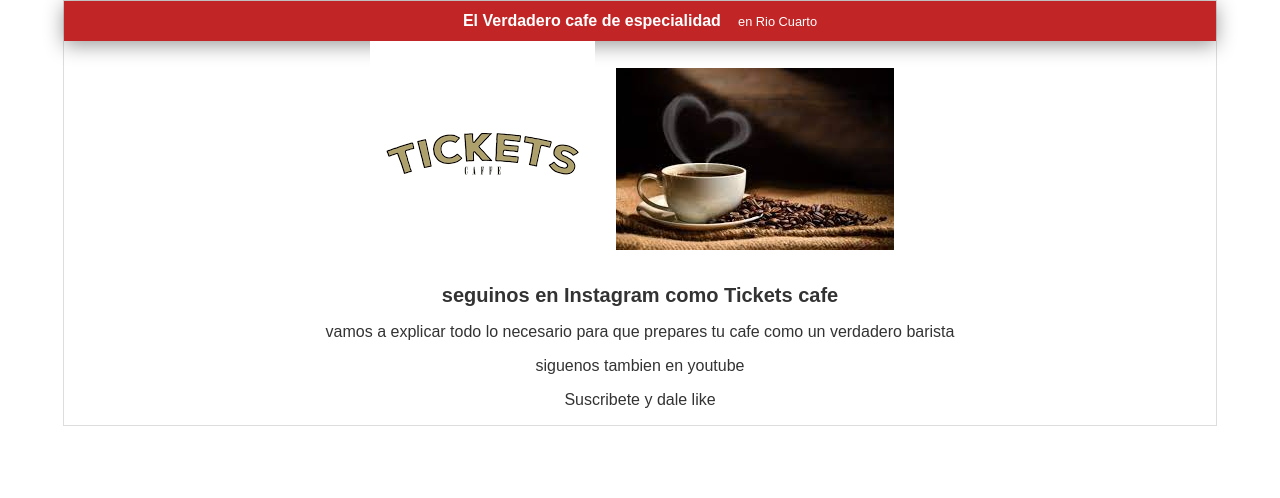
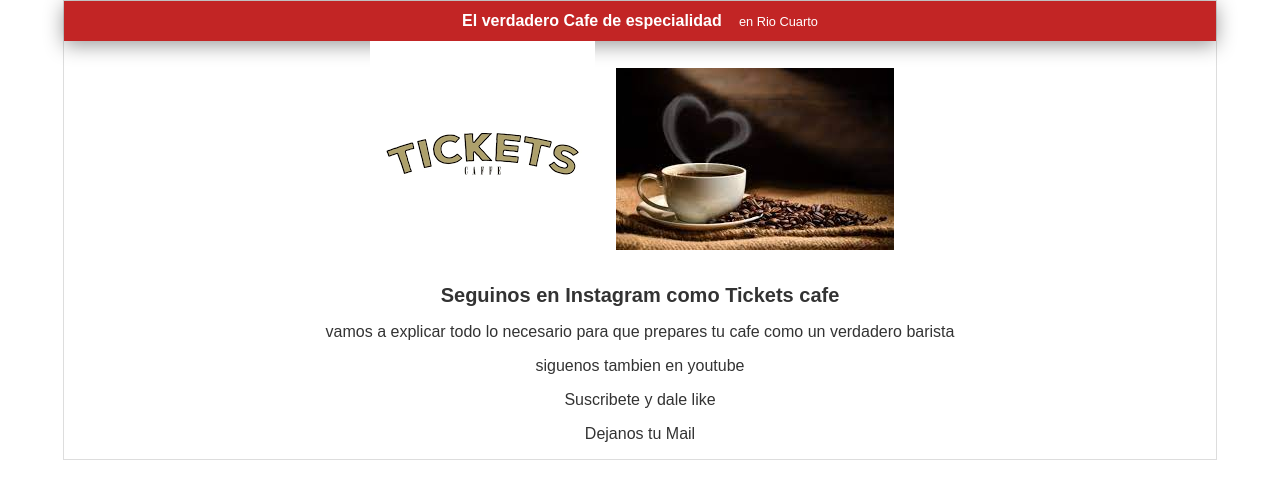
Before and after one commit to Marianod2003/tickets-cafe, a plain HTML site: page index.html in a window 1280 px wide. Drawn offline with Linux system fonts and the light colour scheme.

Commit message:
una version de tickets

```diff
--- a/index.html
+++ b/index.html
@@ -1,21 +1,26 @@
 
 <html>
     <head>
-        <title>Tickets Cafe</title>
+        <title>Tickets Cafe 2.0</title>
         <link rel="stylesheet" href="css/estilos.css" />
     </head>
     <body>
         <div id="container">
             <div id="cabecera">
-                El Verdadero cafe de especialidad
+                El verdadero Cafe de especialidad
                 <span id="tagline">en Rio Cuarto</span>
             </div>
             <img src="images.png"> <img src="descarga.jpeg"
             <div id="post">
-                <h1>seguinos en Instagram como Tickets cafe</h1>
+                <h1>Seguinos en Instagram como Tickets cafe</h1>
                 <p>vamos a explicar todo lo necesario para que prepares tu cafe como un verdadero barista</p>
                 <p>siguenos tambien en youtube</p>
                 <p>Suscribete y dale like</p>
+                <p>
+                    Dejanos tu Mail <script src="datos.js">
+
+                    </script>
+                </p>
             </div>
         </div>
     </body>
```
